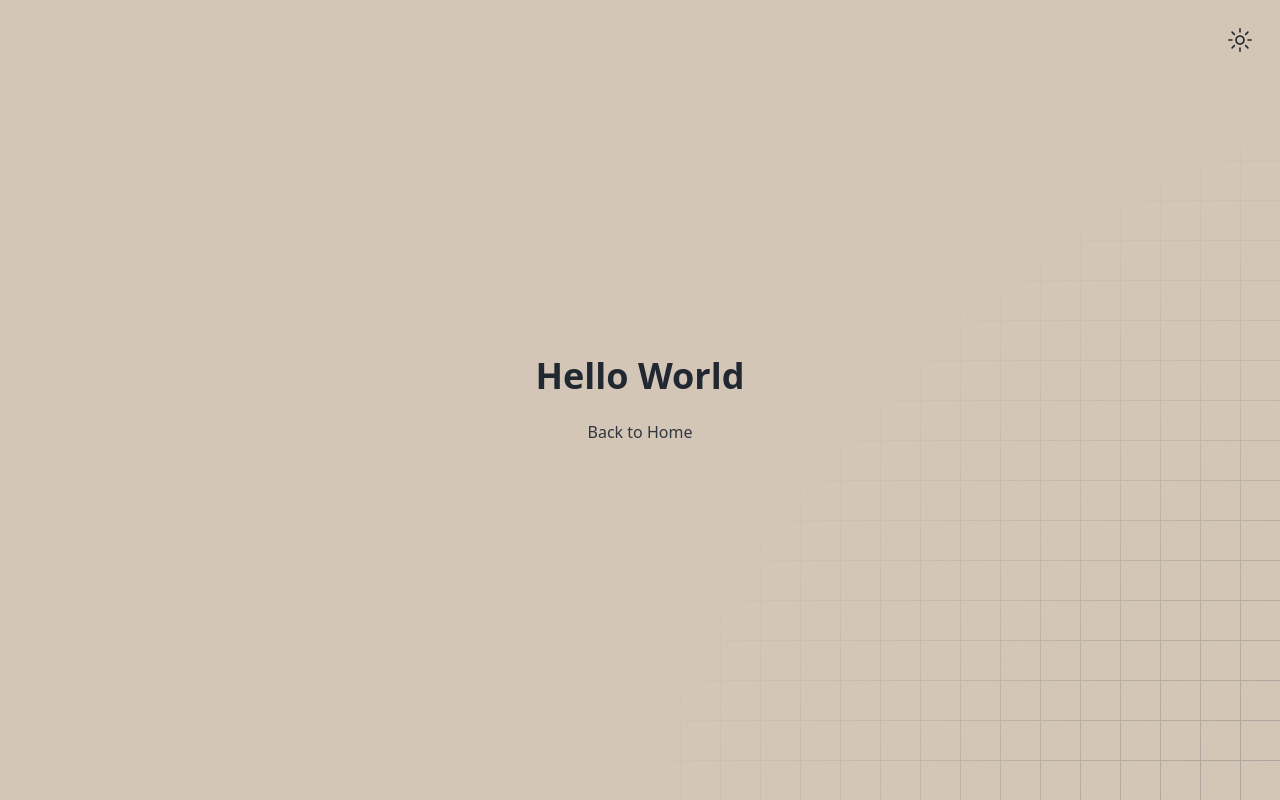
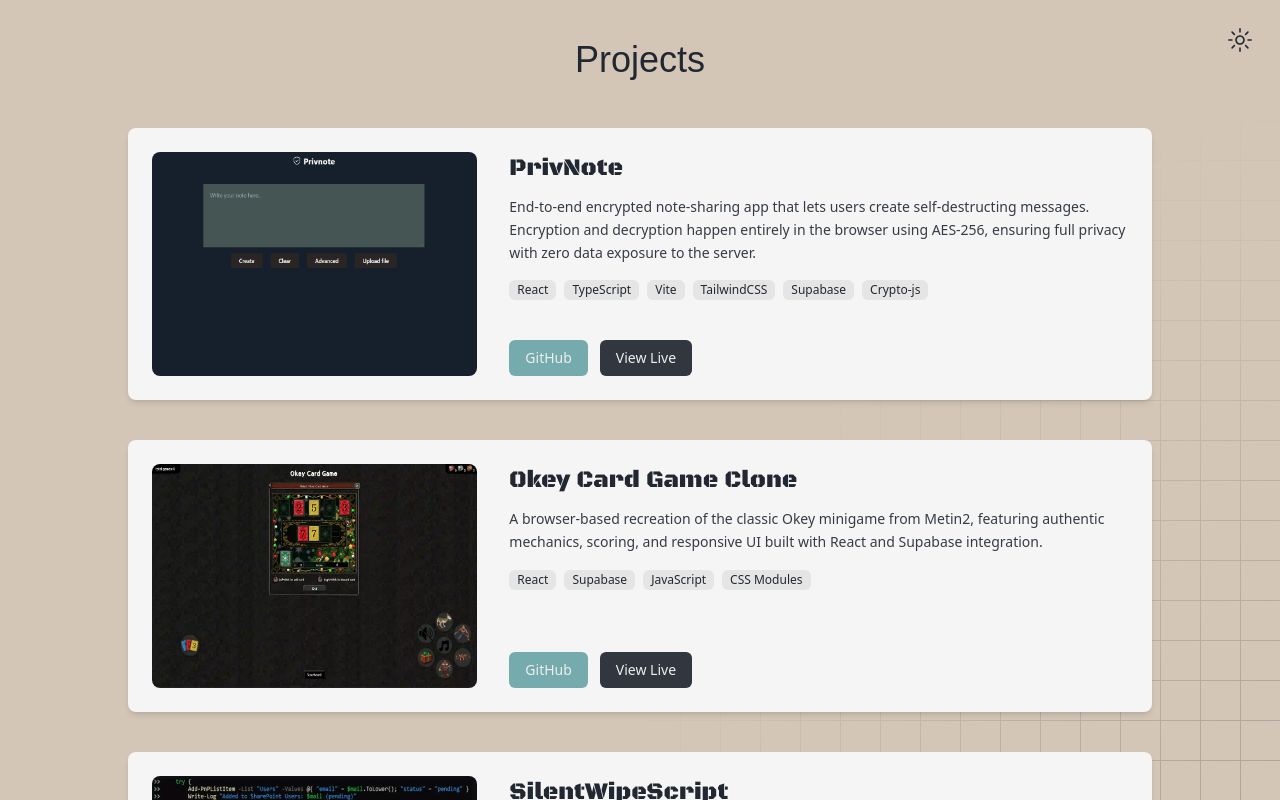
Before and after one commit to Jakbor32/portfolio, a Next.js app: page /projects in a window 1280 px wide. Shown: the top 800 px of the page. Built offline with nearby package versions, Linux system fonts and the light colour scheme; a web font is replaced by a local one.

Commit message:
feat(projects): create Projects component and ProjectCard

```diff
--- a/src/app/projects/page.tsx
+++ b/src/app/projects/page.tsx
@@ -1,6 +1,6 @@
-import Link from 'next/link'
 import type { Metadata } from 'next'
 import { defaultMetadata } from '@/lib/seo'
+import Projects from '@/components/Projects'
 
 export const metadata: Metadata = {
   ...defaultMetadata,
@@ -9,16 +9,6 @@ export const metadata: Metadata = {
     'Jakub Borowy IT projects: automation workflows, PowerApps, PowerShell scripts, and web applications.',
 }
 
-export default function Projects() {
-  return (
-    <section className="flex min-h-screen flex-col items-center justify-center">
-      <h1 className="mb-6 text-4xl font-bold">Hello World</h1>
-      <Link
-        href="/"
-        className="text-accent-light dark:text-accent-dark hover:underline"
-      >
-        Back to Home
-      </Link>
-    </section>
-  )
+export default function ProjectsPage() {
+  return <Projects />
 }
--- /dev/null
+++ b/src/components/Projects.tsx
@@ -0,0 +1,32 @@
+'use client'
+
+import { headlineFont } from '@/styles/fonts'
+import Link from 'next/link'
+import { projects } from '@/constants/content'
+import ProjectCard from './ui/ProjectCard'
+
+export default function Projects() {
+  return (
+    <section className="flex min-h-screen flex-col items-start justify-start px-4 py-10 transition-colors">
+      <div className="animate-fadeInBlur container mx-auto max-w-5xl">
+        <h1
+          className={`${headlineFont.className} mb-12 text-center text-4xl font-semibold`}
+        >
+          Projects
+        </h1>
+
+        <div className="flex flex-col gap-10">
+          {projects.map((project) => (
+            <ProjectCard key={project.title} project={project} />
+          ))}
+        </div>
+
+        <div className="mt-20 text-center">
+          <Link href="/" className="underline">
+            Back to Home
+          </Link>
+        </div>
+      </div>
+    </section>
+  )
+}
--- /dev/null
+++ b/src/components/ui/ProjectCard.tsx
@@ -0,0 +1,100 @@
+'use client'
+
+import Image from 'next/image'
+import Link from 'next/link'
+import { socialFont } from '@/styles/fonts'
+
+interface Project {
+  title: string
+  description: string
+  image: string
+  technologies: string[]
+  github?: string
+  link?: string
+  private?: boolean
+}
+
+export default function ProjectCard({ project }: { project: Project }) {
+  return (
+    <div
+      key={project.title}
+      className="flex flex-col items-start gap-8 rounded-lg bg-neutral-100 p-6 shadow-md transition hover:shadow-lg sm:flex-row sm:items-stretch dark:bg-neutral-800"
+    >
+      <div className="relative flex h-56 w-full items-center justify-center overflow-hidden rounded-lg bg-white sm:w-1/3 dark:bg-neutral-700">
+        <Image
+          src={project.image}
+          alt={project.title}
+          fill
+          loading="lazy"
+          className="object-fit"
+          sizes="(max-width: 768px) 100vw, 33vw"
+        />
+      </div>
+
+      <div className="flex flex-1 flex-col justify-between text-left">
+        <div>
+          <h2 className={`${socialFont.className} mb-3 text-2xl font-semibold`}>
+            {project.title}
+          </h2>
+
+          <p className="mb-4 text-sm leading-relaxed opacity-90">
+            {project.description}
+          </p>
+
+          <div className="mb-4 flex flex-wrap gap-2">
+            {project.technologies.map((tech: string) => (
+              <span
+                key={tech}
+                className="rounded-md bg-neutral-200 px-2 py-0.5 text-xs dark:bg-neutral-700"
+              >
+                {tech}
+              </span>
+            ))}
+          </div>
+        </div>
+
+        <div className="mt-2 flex gap-3">
+          {project.github && (
+            <Link
+              href={project.github}
+              target="_blank"
+              rel="noopener noreferrer"
+              className="rounded-md px-4 py-2 text-sm font-medium transition"
+              style={{
+                backgroundColor: 'var(--color-accent-dark)',
+                color: 'var(--color-text-dark)',
+              }}
+            >
+              GitHub
+            </Link>
+          )}
+          {project.link && (
+            <Link
+              href={project.link}
+              target="_blank"
+              rel="noopener noreferrer"
+              className="rounded-md px-4 py-2 text-sm font-medium transition"
+              style={{
+                backgroundColor: 'var(--color-accent-light)',
+                color: 'var(--color-text-dark)',
+              }}
+            >
+              View Live
+            </Link>
+          )}
+          {project.private && (
+            <span
+              className="cursor-not-allowed rounded-md px-4 py-2 text-sm font-medium opacity-40 transition"
+              style={{
+                backgroundColor: 'var(--color-accent-dark)',
+                color: 'var(--color-text-dark)',
+              }}
+            >
+              Private Project
+            </span>
+          )}
+        </div>
+      </div>
+    </div>
+  )
+}
--- a/src/constants/content.ts
+++ b/src/constants/content.ts
@@ -29,13 +29,11 @@ export const CONTENT = {
 
 // Projects
 export const projects = [
-
   {
     title: 'PrivNote',
     description:
       'End-to-end encrypted note-sharing app that lets users create self-destructing messages. Encryption and decryption happen entirely in the browser using AES-256, ensuring full privacy with zero data exposure to the server.',
-  image:
-    '',
+    image: '/projects/privnote.webp',
     technologies: ['React', 'TypeScript', 'Vite', 'TailwindCSS', 'Supabase', 'Crypto-js'],
     link: 'https://privnote-app.vercel.app/',
     github: 'https://github.com/jakbor32/privnote',
@@ -44,8 +42,7 @@ export const projects = [
     title: 'Okey Card Game Clone',
     description:
       'A browser-based recreation of the classic Okey minigame from Metin2, featuring authentic mechanics, scoring, and responsive UI built with React and Supabase integration.',
-  image:
-    '',
+    image: '/projects/okey_card_game.webp',
     technologies: ['React', 'Supabase', 'JavaScript', 'CSS Modules'],
     link: 'https://okey-card-game.netlify.app',
     github: 'https://github.com/jakbor32/okey-card-game',
@@ -54,8 +51,7 @@ export const projects = [
     title: 'SilentWipeScript',
     description:
       'A PowerShell automation script that detects and manages inactive employee accounts across Microsoft 365, SharePoint, and Active Directory. It streamlines HR and IT offboarding by syncing data, securing access, and maintaining logs for compliance.',
-  image:
-    '',
+    image: '/projects/silent_wipe_script.webp',
     technologies: [
       'PowerShell',
       'Microsoft Graph',
@@ -71,14 +67,12 @@ export const projects = [
     title: 'Recruitment App',
     description:
       'A secure, end-to-end recruitment management platform for HR teams built with PowerApps, Power Automate, and SharePoint. It streamlines candidate handling, automates approvals, and ensures GDPR-compliant data management within Microsoft 365.',
-  image:
-    '',
+    image: '/projects/recruitment_app.webp',
     technologies: [
       'PowerApps - Canvas',
       'Power Automate',
       'SharePoint',
       'Microsoft Teams Approvals',
-
     ],
     github: 'https://github.com/jakbor32/recruitment-app',
   },
@@ -86,8 +80,7 @@ export const projects = [
     title: 'Auto Approval Cleanup Flow',
     description:
       'A Power Automate workflow designed to maintain system hygiene by automatically managing and cleaning up outdated Teams approval notifications connected to SharePoint processes. Built with premium connector. It enhances clarity, reduces clutter.',
-  image:
-    '',
+    image: '/projects/auto_approval_cleanup_flow.webp',
     technologies: ['Power Automate', 'SharePoint', 'Microsoft Teams Approvals', 'Outlook', 'Graph API'],
     github: 'https://github.com/jakbor32/auto-approval-cleanup-flow',
   },
@@ -95,8 +88,7 @@ export const projects = [
     title: 'Portfolio',
     description:
       'Personal portfolio built with Next.js, TypeScript, and Tailwind CSS. Showcases professional projects, responsive, and modern design optimized for performance and accessibility.',
-  image:
-    '',
+    image: '/projects/portfolio.webp',
     technologies: ['Next.js', 'TypeScript', 'TailwindCSS', 'Vercel', 'React'],
     link: 'https://jakubborowy.com',
     github: 'https://github.com/jakbor32/portfolio',
@@ -105,17 +97,10 @@ export const projects = [
     title: 'FluxBoard App',
     description:
       'All-in-one personal dashboard for movies, events, notes, and tasks. Combines elegant design, real-time sync, and secure PIN-protected access — built with React, TypeScript, and Firebase.',
-  image:
-    '',
-  technologies: [
-    'React',
-    'TypeScript',
-    'Firebase Firestore',
-    'TailwindCSS',
-    'Framer Motion',
-    'Vite',
-  ],
+    image: '/projects/fluxboard.webp',
+    technologies: ['React', 'TypeScript', 'Firebase Firestore', 'TailwindCSS', 'Framer Motion', 'Vite'],
     link: '',
     github: '',
-}
+    private: true,
+  },
 ]
```
Lines whose indentation alone changed are shown as unchanged.
